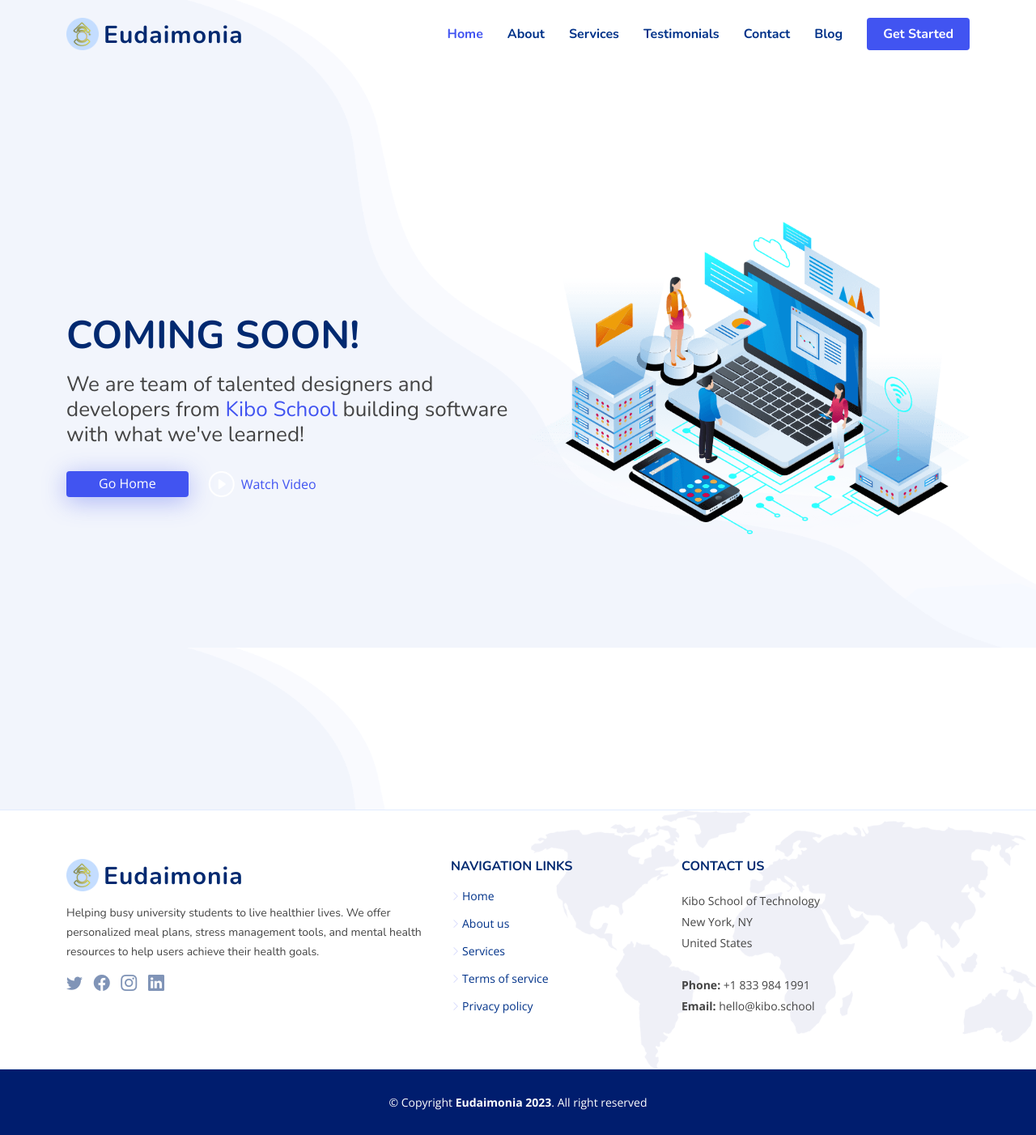
After one commit to iamfaqeehhokyky/Eudaimonia, a Flask app: page /blog in a window 1280 px wide. The commit adds this page. Shown: the whole page at 81% size. Run offline with Flask 3, Linux system fonts and the light colour scheme; some libraries are stand-ins or nearby versions.

Commit message:
Adding blog page with a coming soon

```diff
--- a/app.py
+++ b/app.py
@@ -6,8 +6,8 @@ app = Flask(__name__)
 app.config['SQLALCHEMY_DATABASE_URI'] = 'sqlite:///example.db'
 db = SQLAlchemy(app)
 
-#for mySQLite
-app.secret_key='your'
+# for mySQLite
+app.secret_key = 'your'
 DATABASE_FILE = 'database.db'
 
 
@@ -22,10 +22,15 @@ def index():
     return render_template('index.html')
 
 
+@app.route('/blog')
+def blog():
+    return render_template('blog.html')
 
-#Usuage based on mySQLite
+# Usuage based on mySQLite
 
 # Get a useable connection to the database
+
+
 def get_db():
     db = getattr(g, '_database', None)
     if db is None:
@@ -34,6 +39,8 @@ def get_db():
     return db
 
 # Close the database connection when the app shuts down
+
+
 @app.teardown_appcontext
 def close_connection(exception):
     db = getattr(g, '_database', None)
@@ -41,6 +48,8 @@ def close_connection(exception):
         db.close()
 
 # return the results from a database query
+
+
 def db_query(query, args=()):
     cur = get_db().execute(query, args)
     rv = cur.fetchall()
@@ -48,11 +57,14 @@ def db_query(query, args=()):
     return rv
 
 # execute a database query
+
+
 def db_execute(script, args=()):
     conn = get_db()
     conn.execute(script, args)
     conn.commit()
     return True
+
 
 def replicate_table(table_name, new_table_name):
     try:
@@ -71,16 +83,21 @@ def replicate_table(table_name, new_table_name):
         db_execute(create_query)
 
         # Insert the data from the original table into the new table
-        db_execute("INSERT INTO %s SELECT * FROM %s" % (new_table_name, table_name))
+        db_execute("INSERT INTO %s SELECT * FROM %s" %
+                   (new_table_name, table_name))
 
-        print("Successfully replicated %s as %s" % (table_name, new_table_name))
+        print("Successfully replicated %s as %s" %
+              (table_name, new_table_name))
     except sqlite3.Error as e:
         if str(e).startswith('table %s already exists' % new_table_name):
-            print('Table %s already exists. Please choose a different name.' % new_table_name)
+            print('Table %s already exists. Please choose a different name.' %
+                  new_table_name)
         else:
             print('Error replicating table:', e)
 
 # This get the details from the table in the database
+
+
 def get_meal_from_db(table_name):
     query = "SELECT * FROM {}".format(table_name)
     results = db_query(query)
@@ -89,13 +106,15 @@ def get_meal_from_db(table_name):
     else:
         return None
 
+
 @app.route('/update', methods=['POST'])
 def update():
     name = session.get('name')
     data = request.json
     conn = sqlite3.connect('database.db')
     cursor = conn.cursor()
-    cursor.execute('UPDATE {} SET Breakfast = ?, Lunch = ?, Dinner = ? WHERE Date = ?'.format(name), (data['BreakFast'], data['Lunch'], data['Dinner'], data['Date']))
+    cursor.execute('UPDATE {} SET Breakfast = ?, Lunch = ?, Dinner = ? WHERE Date = ?'.format(
+        name), (data['BreakFast'], data['Lunch'], data['Dinner'], data['Date']))
     conn.commit()
     conn.close()
     return '/meal'
@@ -103,135 +122,135 @@ def update():
 
 @app.route('/input')
 def input():
-    return render_template ('input.html')
+    return render_template('input.html')
+
 
 @app.route('/meal', methods=("GET", "POST"))
 def meal():
-        if request.method == "POST":
-            name=request.form['name']
-            session['name'] = name
-            vegetarian=request.form['Vegetarian']
-            allergies=request.form['Allergies']
-            height=float(request.form['height'])
-            weight=float(request.form['weight'])
-            meal=request.form['meal']
+    if request.method == "POST":
+        name = request.form['name']
+        session['name'] = name
+        vegetarian = request.form['Vegetarian']
+        allergies = request.form['Allergies']
+        height = float(request.form['height'])
+        weight = float(request.form['weight'])
+        meal = request.form['meal']
 
-            grocery = name +'1'
+        grocery = name + '1'
 
-            m = height*height
-            kg= weight
-            bmi = kg/m
+        m = height*height
+        kg = weight
+        bmi = kg/m
 
-            if bmi <= 18.5:
+        if bmi <= 18.5:
 
-                if vegetarian == 'Yes':
-                    if allergies == "Yes":
-                        if meal == 'two':
-                            replicate_table('Allegies_UW2', name)
-                            replicate_table('Allegies_UW2_Grocery', grocery)
-                        elif meal == 'three':
-                            replicate_table('Allegies_UW3', name)
-                            replicate_table('Allegies_UW3_Grocery', grocery)
-                    elif allergies == "No":
-                        if meal == 'two':
-                            replicate_table('Vegetarian_UW2', name)
-                            replicate_table('Vegetarian_UW2_Grocery', grocery)
-                        elif meal == 'three':
-                            replicate_table('Vegetarian_UW3', name)
-                            replicate_table('Vegetarian_UW3_Grocery', grocery)
-                elif vegetarian == 'No':
-                    if allergies == "Yes":
-                        if meal == 'two':
-                            replicate_table('Allegies_UW2', name)
-                            replicate_table('Allegies_UW2_Grocery', grocery)
-                        elif meal == 'three':
-                            replicate_table('Allegies_UW3', name)
-                            replicate_table('Allegies_UW3_Grocery', grocery)
-                    elif allergies == "No":
-                        if meal == 'two':
-                            replicate_table('Under_weight2', name)
-                            replicate_table('Under_weight2_Grocery', grocery)
-                        elif meal == 'three':
-                            replicate_table('Under_weight3', name)
-                            replicate_table('Under_weight3_Grocery', grocery)
-                meal = get_meal_from_db(name)
-                return render_template("meal.html", meal=meal)
+            if vegetarian == 'Yes':
+                if allergies == "Yes":
+                    if meal == 'two':
+                        replicate_table('Allegies_UW2', name)
+                        replicate_table('Allegies_UW2_Grocery', grocery)
+                    elif meal == 'three':
+                        replicate_table('Allegies_UW3', name)
+                        replicate_table('Allegies_UW3_Grocery', grocery)
+                elif allergies == "No":
+                    if meal == 'two':
+                        replicate_table('Vegetarian_UW2', name)
+                        replicate_table('Vegetarian_UW2_Grocery', grocery)
+                    elif meal == 'three':
+                        replicate_table('Vegetarian_UW3', name)
+                        replicate_table('Vegetarian_UW3_Grocery', grocery)
+            elif vegetarian == 'No':
+                if allergies == "Yes":
+                    if meal == 'two':
+                        replicate_table('Allegies_UW2', name)
+                        replicate_table('Allegies_UW2_Grocery', grocery)
+                    elif meal == 'three':
+                        replicate_table('Allegies_UW3', name)
+                        replicate_table('Allegies_UW3_Grocery', grocery)
+                elif allergies == "No":
+                    if meal == 'two':
+                        replicate_table('Under_weight2', name)
+                        replicate_table('Under_weight2_Grocery', grocery)
+                    elif meal == 'three':
+                        replicate_table('Under_weight3', name)
+                        replicate_table('Under_weight3_Grocery', grocery)
+            meal = get_meal_from_db(name)
+            return render_template("meal.html", meal=meal)
 
+        elif bmi > 18.5:
+            if vegetarian == 'Yes':
+                if allergies == "Yes":
+                    if meal == 'two':
+                        replicate_table('Allegies_NW2', name)
+                        replicate_table('Allegies_NW2_Grocery', grocery)
+                    elif meal == 'three':
+                        replicate_table('Allegies_NW3', name)
+                        replicate_table('Allegies_NW3_Grocery', grocery)
+                elif allergies == "No":
+                    if meal == 'two':
+                        replicate_table('Vegetarian_NW2', name)
+                        replicate_table('Vegetarian_NW2_Grocery', grocery)
+                    elif meal == 'three':
+                        replicate_table('Vegetarian_NW3', name)
+                        replicate_table('Vegetarian_NW3_Grocery', grocery)
+            elif vegetarian == 'No':
+                if allergies == "Yes":
+                    if meal == 'two':
+                        replicate_table('Allegies_NW2', name)
+                        replicate_table('Allegies_NW2_Grocery', grocery)
+                    elif meal == 'three':
+                        replicate_table('Allegies_NW3', name)
+                        replicate_table('Allegies_NW3_Grocery', grocery)
+                elif allergies == "No":
+                    if meal == 'two':
+                        replicate_table('Normal_weight2', name)
+                        replicate_table('Normal_weight2_Grocery', grocery)
+                    elif meal == 'three':
+                        replicate_table('Normal_weight3', name)
+                        replicate_table('Normal_weight3_Grocery', grocery)
+            meal = get_meal_from_db(name)
+            return render_template("meal.html", meal=meal)
 
-            elif bmi > 18.5:
-                if vegetarian == 'Yes':
-                    if allergies == "Yes":
-                        if meal == 'two':
-                            replicate_table('Allegies_NW2', name)
-                            replicate_table('Allegies_NW2_Grocery', grocery)
-                        elif meal == 'three':
-                            replicate_table('Allegies_NW3', name)
-                            replicate_table('Allegies_NW3_Grocery', grocery)
-                    elif allergies == "No":
-                        if meal == 'two':
-                            replicate_table('Vegetarian_NW2', name)
-                            replicate_table('Vegetarian_NW2_Grocery', grocery)
-                        elif meal == 'three':
-                            replicate_table('Vegetarian_NW3', name)
-                            replicate_table('Vegetarian_NW3_Grocery', grocery)
-                elif vegetarian == 'No':
-                    if allergies == "Yes":
-                        if meal == 'two':
-                            replicate_table('Allegies_NW2', name)
-                            replicate_table('Allegies_NW2_Grocery', grocery)
-                        elif meal == 'three':
-                            replicate_table('Allegies_NW3', name)
-                            replicate_table('Allegies_NW3_Grocery', grocery)
-                    elif allergies == "No":
-                        if meal == 'two':
-                            replicate_table('Normal_weight2', name)
-                            replicate_table('Normal_weight2_Grocery', grocery)
-                        elif meal == 'three':
-                            replicate_table('Normal_weight3', name)
-                            replicate_table('Normal_weight3_Grocery', grocery)
-                meal = get_meal_from_db(name)
-                return render_template("meal.html", meal=meal)
-
-            elif bmi > 26.0:
-                if vegetarian == 'Yes':
-                    if allergies == "Yes":
-                        if meal == 'two':
-                            replicate_table('Allegies_OW2', name)
-                            replicate_table('Allegies_OW2_Grocery', grocery)
-                        elif meal == 'three':
-                            replicate_table('Allegies_OW3', name)
-                            replicate_table('Allegies_0W3_Grocery', grocery)
-                    elif allergies == "No":
-                        if meal == 'two':
-                            replicate_table('Vegetarian_OW2', name)
-                            replicate_table('Vegetarian_OW2_Grocery', grocery)
-                        elif meal == 'three':
-                            replicate_table('Vegetarian_OW3', name)
-                            replicate_table('Vegetarian_OW3_Grocery', grocery)
-                elif vegetarian == 'No':
-                    if allergies == "Yes":
-                        if meal == 'two':
-                            replicate_table('Allegies_OW2', name)
-                            replicate_table('Allegies_OW2_Grocery', grocery)
-                        elif meal == 'three':
-                            replicate_table('Allegies_OW3', name)
-                            replicate_table('Allegies_OW3_Grocery', grocery)
-                    elif allergies == "No":
-                        if meal == 'two':
-                            replicate_table('Over_weight2', name)
-                            replicate_table('Over_weight2_Grocery', grocery)
-                        elif meal == 'three':
-                            replicate_table('Over_weight3', name)
-                            replicate_table('Over_weight3_Grocery', grocery)
-                groceries = get_meal_from_db(grocery)
-                meal = get_meal_from_db(name)
-                return render_template("meal.html", meal=meal, groceries=groceries)
-        elif request.method == "GET":
-            name = session.get('name')
-            grocery = name + '1'
+        elif bmi > 26.0:
+            if vegetarian == 'Yes':
+                if allergies == "Yes":
+                    if meal == 'two':
+                        replicate_table('Allegies_OW2', name)
+                        replicate_table('Allegies_OW2_Grocery', grocery)
+                    elif meal == 'three':
+                        replicate_table('Allegies_OW3', name)
+                        replicate_table('Allegies_0W3_Grocery', grocery)
+                elif allergies == "No":
+                    if meal == 'two':
+                        replicate_table('Vegetarian_OW2', name)
+                        replicate_table('Vegetarian_OW2_Grocery', grocery)
+                    elif meal == 'three':
+                        replicate_table('Vegetarian_OW3', name)
+                        replicate_table('Vegetarian_OW3_Grocery', grocery)
+            elif vegetarian == 'No':
+                if allergies == "Yes":
+                    if meal == 'two':
+                        replicate_table('Allegies_OW2', name)
+                        replicate_table('Allegies_OW2_Grocery', grocery)
+                    elif meal == 'three':
+                        replicate_table('Allegies_OW3', name)
+                        replicate_table('Allegies_OW3_Grocery', grocery)
+                elif allergies == "No":
+                    if meal == 'two':
+                        replicate_table('Over_weight2', name)
+                        replicate_table('Over_weight2_Grocery', grocery)
+                    elif meal == 'three':
+                        replicate_table('Over_weight3', name)
+                        replicate_table('Over_weight3_Grocery', grocery)
             groceries = get_meal_from_db(grocery)
             meal = get_meal_from_db(name)
             return render_template("meal.html", meal=meal, groceries=groceries)
+    elif request.method == "GET":
+        name = session.get('name')
+        grocery = name + '1'
+        groceries = get_meal_from_db(grocery)
+        meal = get_meal_from_db(name)
+        return render_template("meal.html", meal=meal, groceries=groceries)
 
 
 @app.route('/grocery')
@@ -245,7 +264,5 @@ def grocery():
     return jsonify(data)
 
 
-
-
 if __name__ == '__main__':
     app.run(debug=True)
--- a/static/assets/css/style.css
+++ b/static/assets/css/style.css
@@ -483,6 +483,27 @@ section {
 .hero .btn-get-started:hover i {
   transform: translateX(5px);
 }
+#hero .btn-watch-video {
+  font-size: 16px;
+  display: flex;
+  align-items: center;
+  transition: 0.5s;
+  margin: 30px 0 0 25px;
+  color: #4154f1;
+  line-height: 1;
+}
+
+#hero .btn-watch-video i {
+  line-height: 0;
+  color: #fff;
+  font-size: 32px;
+  transition: 0.3s;
+  margin-right: 8px;
+}
+
+#hero .btn-watch-video:hover i {
+  color: #47b2e4;
+}
 
 .hero .hero-img {
   text-align: right;
--- /dev/null
+++ b/templates/blog.html
@@ -0,0 +1,229 @@
+<!DOCTYPE html>
+<html lang="en">
+  <head>
+    <meta charset="utf-8" />
+    <meta content="width=device-width, initial-scale=1.0" name="viewport" />
+
+    <title>Eudaimonia - Landing Page</title>
+    <meta content="" name="description" />
+    <meta content="" name="keywords" />
+
+    <!-- Favicons -->
+    <link
+      href="{{ url_for('static', filename='img/favicon.png') }}"
+      rel="icon"
+    />
+    <link
+      href="{{ url_for('static', filename='img/favicon.png') }}"
+      rel="apple-touch-icon"
+    />
+
+    <!-- Google Fonts -->
+    <link
+      href="https://fonts.googleapis.com/css?family=Open+Sans:300,300i,400,400i,600,600i,700,700i|Nunito:300,300i,400,400i,600,600i,700,700i|Poppins:300,300i,400,400i,500,500i,600,600i,700,700i"
+      rel="stylesheet"
+    />
+
+    <!-- Vendor CSS Files -->
+    <link
+      href="{{ url_for('static', filename='assets/vendor/aos/aos.css') }}"
+      rel="stylesheet"
+    />
+    <link
+      href="{{ url_for('static', filename='assets/vendor/bootstrap/css/bootstrap.min.css') }}"
+      rel="stylesheet"
+    />
+    <link
+      href="{{ url_for('static', filename='assets/vendor/bootstrap-icons/bootstrap-icons.css') }}"
+      rel="stylesheet"
+    />
+    <link
+      href="{{ url_for('static', filename='assets/vendor/glightbox/css/glightbox.min.css') }}"
+      rel="stylesheet"
+    />
+    <link
+      href="{{ url_for('static', filename='assets/vendor/remixicon/remixicon.css') }}"
+      rel="stylesheet"
+    />
+
+    <link
+      href="{{ url_for('static', filename='assets/vendor/swiper/swiper-bundle.min.css') }}"
+      rel="stylesheet"
+    />
+
+    <!-- Template Main CSS File -->
+    <link
+      href="{{ url_for('static', filename='assets/css/style.css') }}"
+      rel="stylesheet"
+    />
+  </head>
+
+  <body>
+    <!-- ======= Header ======= -->
+    <header id="header" class="header fixed-top">
+      <div
+        class="container-fluid container-xl d-flex align-items-center justify-content-between"
+      >
+        <a href="/" class="logo d-flex align-items-center">
+          <img src="{{url_for('static', filename='img/emblem.png')}}" alt="" />
+          <span>Eudaimonia</span>
+        </a>
+
+        <nav id="navbar" class="navbar">
+          <ul>
+            <li><a class="nav-link scrollto active" href="#hero">Home</a></li>
+            <li><a class="nav-link scrollto" href="#about">About</a></li>
+            <li><a class="nav-link scrollto" href="#services">Services</a></li>
+            <li>
+              <a class="nav-link scrollto" href="#testimonials">Testimonials</a>
+            </li>
+            <li><a class="nav-link scrollto" href="#contact">Contact</a></li>
+            <li><a href="blog.html">Blog</a></li>
+            <li>
+              <a class="getstarted scrollto" href="#sign-up">Get Started</a>
+            </li>
+          </ul>
+          <i class="bi bi-list mobile-nav-toggle"></i>
+        </nav>
+        <!-- .navbar -->
+      </div>
+    </header>
+    <!-- End Header -->
+
+    <!-- ======= Hero Section ======= -->
+    <section id="hero" class="hero d-flex align-items-center">
+      <div class="container">
+        <div class="row">
+          <div
+            class="col-lg-6 d-flex flex-column justify-content-center pt-4 pt-lg-0 order-2 order-lg-1"
+            data-aos="fade-up"
+            data-aos-delay="200"
+          >
+            <h1>COMING SOON!</h1>
+            <h2>
+              We are team of talented designers and developers from
+              <a href="https://kibo.school/" target="_blank">Kibo School</a>
+              building software with what we've learned!
+            </h2>
+            <div class="d-flex justify-content-center justify-content-lg-start">
+              <a href="/" class="btn-get-started scrollto">Go Home</a>
+              <a href="#" class="glightbox btn-watch-video"
+                ><i class="bi bi-play-circle"></i><span>Watch Video</span></a
+              >
+            </div>
+          </div>
+          <div
+            class="col-lg-6 order-1 order-lg-2 hero-img"
+            data-aos="zoom-in"
+            data-aos-delay="200"
+          >
+            <img
+              src="{{url_for('static', filename='img/hero-img.png')}}"
+              class="img-fluid animated"
+              alt=""
+            />
+          </div>
+        </div>
+      </div>
+    </section>
+    <!-- End Hero -->
+
+    <main id="main"></main>
+    <!-- End #main -->
+
+    <!-- ======= Footer ======= -->
+    <footer id="footer" class="footer">
+      <div class="footer-top">
+        <div class="container">
+          <div class="row gy-4">
+            <div class="col-lg-5 col-md-12 footer-info">
+              <a href="/" class="logo d-flex align-items-center">
+                <img
+                  src="{{url_for('static', filename='img/emblem.png')}}"
+                  alt=""
+                />
+                <span>Eudaimonia</span>
+              </a>
+              <p>
+                Helping busy university students to live healthier lives. We
+                offer personalized meal plans, stress management tools, and
+                mental health resources to help users achieve their health
+                goals.
+              </p>
+              <div class="social-links mt-3">
+                <a href="#" class="twitter"><i class="bi bi-twitter"></i></a>
+                <a href="#" class="facebook"><i class="bi bi-facebook"></i></a>
+                <a href="#" class="instagram"
+                  ><i class="bi bi-instagram"></i
+                ></a>
+                <a href="#" class="linkedin"><i class="bi bi-linkedin"></i></a>
+              </div>
+            </div>
+
+            <div class="col-lg-3 col-md-6 footer-links">
+              <h4>Navigation Links</h4>
+              <ul>
+                <li>
+                  <i class="bi bi-chevron-right"></i> <a href="#">Home</a>
+                </li>
+                <li>
+                  <i class="bi bi-chevron-right"></i> <a href="#">About us</a>
+                </li>
+                <li>
+                  <i class="bi bi-chevron-right"></i> <a href="#">Services</a>
+                </li>
+                <li>
+                  <i class="bi bi-chevron-right"></i>
+                  <a href="#">Terms of service</a>
+                </li>
+                <li>
+                  <i class="bi bi-chevron-right"></i>
+                  <a href="#">Privacy policy</a>
+                </li>
+              </ul>
+            </div>
+
+            <div
+              class="col-lg-4 col-md-6 footer-contact text-center text-md-start"
+            >
+              <h4>Contact Us</h4>
+              <p>
+                Kibo School of Technology <br />
+                New York, NY <br />
+                United States <br /><br />
+                <strong>Phone:</strong> +1 833 984 1991 <br />
+                <strong>Email:</strong> hello@kibo.school<br />
+              </p>
+            </div>
+          </div>
+        </div>
+      </div>
+
+      <div class="container">
+        <div class="copyright">
+          &copy; Copyright <strong><span>Eudaimonia</span> 2023</strong>. All
+          right reserved
+        </div>
+      </div>
+    </footer>
+    <!-- End Footer -->
+
+    <a
+      href="#"
+      class="back-to-top d-flex align-items-center justify-content-center"
+      ><i class="bi bi-arrow-up-short"></i
+    ></a>
+
+    <!-- Vendor JS Files -->
+    <script src="{{url_for('static', filename='assets/vendor/purecounter/purecounter_vanilla.js')}}"></script>
+    <script src="{{url_for('static', filename='assets/vendor/aos/aos.js')}}"></script>
+    <script src="{{url_for('static', filename='assets/vendor/bootstrap/js/bootstrap.bundle.min.js')}}"></script>
+    <script src="{{url_for('static', filename='assets/vendor/glightbox/js/glightbox.min.js')}}"></script>
+    <script src="{{url_for('static', filename='assets/vendor/isotope-layout/isotope.pkgd.min.js')}}"></script>
+    <script src="{{url_for('static', filename='assets/vendor/swiper/swiper-bundle.min.js')}}"></script>
+    <script src="{{url_for('static', filename='assets/vendor/php-email-form/validate.js')}}"></script>
+
+    <!-- Template Main JS File -->
+    <script src="{{url_for('static', filename='assets/js/main.js')}}"></script>
+  </body>
+</html>
--- a/templates/index.html
+++ b/templates/index.html
@@ -64,7 +64,7 @@
       <div
         class="container-fluid container-xl d-flex align-items-center justify-content-between"
       >
-        <a href="index.html" class="logo d-flex align-items-center">
+        <a href="/" class="logo d-flex align-items-center">
           <img src="{{url_for('static', filename='img/emblem.png')}}" alt="" />
           <span>Eudaimonia</span>
         </a>
@@ -76,7 +76,7 @@
             <li><a class="nav-link scrollto" href="#services">Services</a></li>
             <li><a class="nav-link scrollto" href="#testimonials">Testimonials</a></li>
             <li><a class="nav-link scrollto" href="#contact">Contact</a></li>
-            <li><a href="blog.html">Blog</a></li>
+            <li><a href="/blog">Blog</a></li>
             <li>
               <a class="getstarted scrollto" href="#sign-up">Get Started</a>
             </li>
@@ -461,7 +461,7 @@
         <div class="container">
           <div class="row gy-4">
             <div class="col-lg-5 col-md-12 footer-info">
-              <a href="index.html" class="logo d-flex align-items-center">
+              <a href="/" class="logo d-flex align-items-center">
                 <img
                   src="{{url_for('static', filename='img/emblem.png')}}"
                   alt=""
```
Also changed, not shown: static/img/hero-img.png (added).
